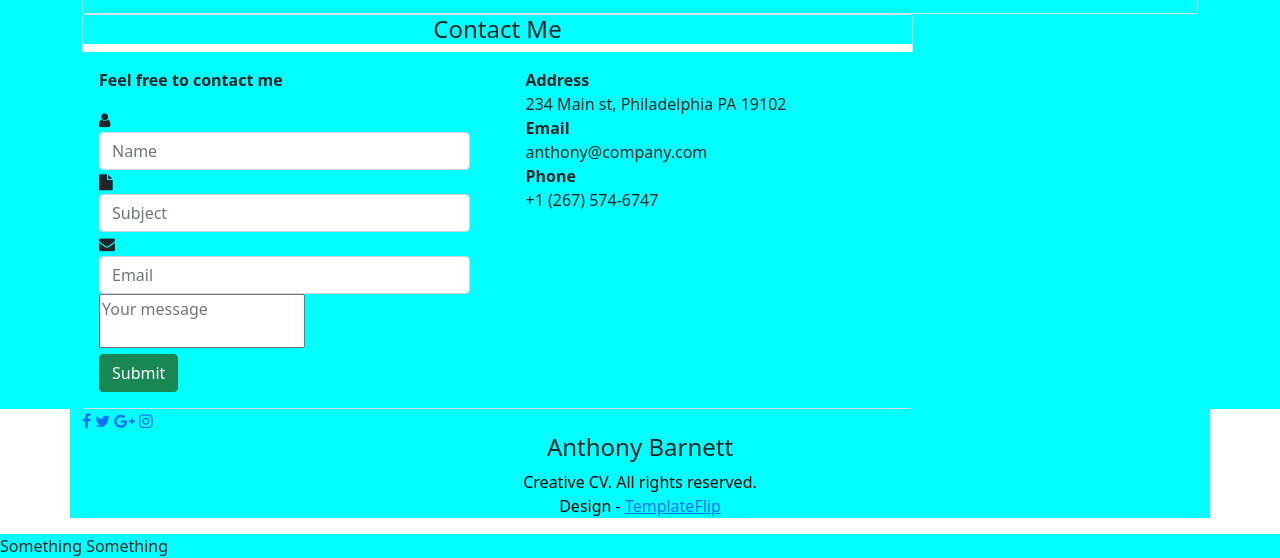
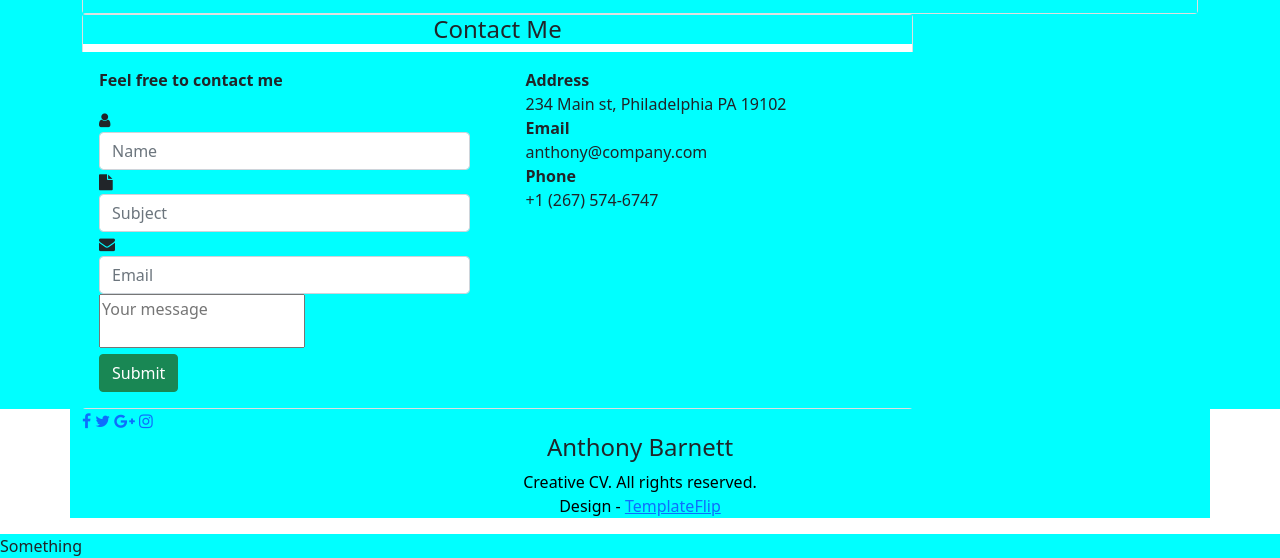
Before and after one commit to Dark11100/TemplateRepo, a plain HTML site: page index.html in a window 1280 px wide. Shown: the part 2271-2829 px from the top of the page. Drawn offline with nearby package versions, Linux system fonts and the light colour scheme; files that its build step writes are made by us from their sources.

Commit message:
Commented the element

```diff
--- a/index.html
+++ b/index.html
@@ -514,7 +514,7 @@
     </div>
 
 <div>
-  Something Something
+  Something <!-- Something -->
 </div>
 
   </footer>
```
